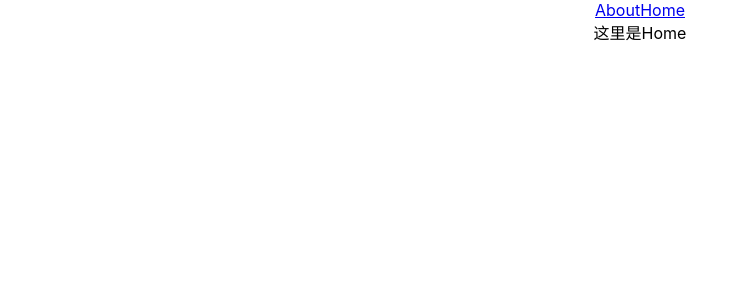
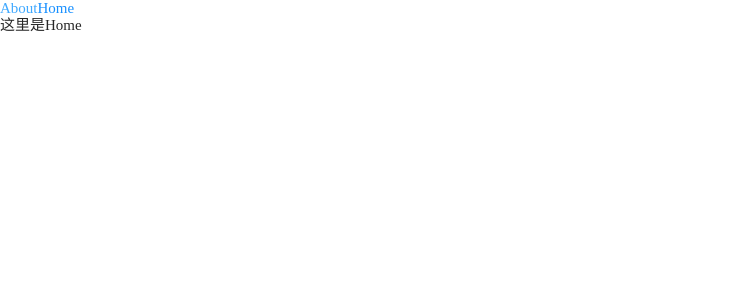
Before and after one commit to 18344501549/react-admin, a React app: page / in a window 1280 px wide. Shown: the top 300 px of the page, without its empty margins (0-749 px from the left). Built offline with nearby package versions, Linux system fonts and the light colour scheme.

Commit message:
添加scss配置文件和安装and
添加配置文件和ui组件库

```diff
--- a/package.json
+++ b/package.json
@@ -13,6 +13,7 @@
     "@types/node": "^16.11.66",
     "@types/react": "^18.0.21",
     "@types/react-dom": "^18.0.6",
+    "antd": "^4.23.5",
     "babel-jest": "^27.4.2",
     "babel-loader": "^8.2.3",
     "babel-plugin-named-asset-import": "^0.3.8",
--- a/src/App.scss
+++ b/src/App.scss
@@ -1,38 +1,6 @@
-.App {
-  text-align: center;
+@import './styles/normalize.scss';
+@import './styles/saccConfig.scss';
+@import '~antd/dist/antd.css';
+body {
+  background-color: $color;
 }
-
-.App-logo {
-  height: 40vmin;
-  pointer-events: none;
-}
-
-@media (prefers-reduced-motion: no-preference) {
-  .App-logo {
-    animation: App-logo-spin infinite 20s linear;
-  }
-}
-
-.App-header {
-  background-color: #282c34;
-  min-height: 100vh;
-  display: flex;
-  flex-direction: column;
-  align-items: center;
-  justify-content: center;
-  font-size: calc(10px + 2vmin);
-  color: white;
-}
-
-.App-link {
-  color: #61dafb;
-}
-
-@keyframes App-logo-spin {
-  from {
-    transform: rotate(0deg);
-  }
-  to {
-    transform: rotate(360deg);
-  }
-}
--- a/src/App.tsx
+++ b/src/App.tsx
@@ -3,6 +3,7 @@
 import { Routes, Route, Link } from "react-router-dom";
 import Home from './components/home/home';
 import About from './components/about/about';
+// import { Button } from 'antd';
 import './App.scss';
 
 function App() {
@@ -10,6 +11,7 @@
     <div className="App">
       <Link to={'/about'}>About</Link>
       <Link to={'/'}>Home</Link>
+      {/* <Button type="primary">Button</Button> */}
       <Routes>
       <Route path="/" element={<Home />} />
       <Route path="/about" element={<About />} />
--- /dev/null
+++ b/src/styles/normalize.scss
@@ -0,0 +1,380 @@
+/*! normalize.css v8.0.1 | MIT License | github.com/necolas/normalize.css */
+
+/* Document
+   ========================================================================== */
+
+/**
+ * 1. Correct the line height in all browsers.
+ * 2. Prevent adjustments of font size after orientation changes in iOS.
+ */
+ /* div的默认样式不存在padding和margin为0的情况*/
+ html, body, div, span, applet, object, iframe,
+ h1, h2, h3, h4, h5, h6, p, blockquote, pre,
+ a, abbr, acronym, address, big, cite, code,
+ del, dfn, em, img, ins, kbd, q, s, samp,
+ small, strike, strong, sub, sup, tt, var,
+ b, u, i, center,
+ dl, dt, dd, ol, ul,
+ fieldset, form, label, legend,
+ table, caption, tbody, tfoot, thead, tr, th, td,
+ article, aside, canvas, details, embed,
+ figure, figcaption, footer, header, hgroup,
+ menu, nav, output, ruby, section, summary,
+ time, mark, audio, video {
+   margin: 0;
+   padding: 0;
+   font-size: 100%;
+   font: inherit;
+   vertical-align: baseline;
+ }
+ /* HTML5 display-role reset for older browsers */
+ article, aside, details, figcaption, figure,
+ footer, header, hgroup, menu, nav, section {
+   display: block;
+ }
+ html {
+    line-height: 1.15; /* 1 */
+    -webkit-text-size-adjust: 100%; /* 2 */
+  }
+
+  /* Sections
+     ========================================================================== */
+
+  /**
+   * Remove the margin in all browsers.
+   */
+
+  body {
+    padding: 0;
+    height: 100vh;
+    background-color: #f7f7f7;
+    font-family: 'Microsoft YaHei';
+    font-size: 15px;
+  }
+
+
+
+  /**
+   * Render the `main` element consistently in IE.
+   */
+
+  main {
+    display: block;
+  }
+
+  /**
+   * Correct the font size and margin on `h1` elements within `section` and
+   * `article` contexts in Chrome, Firefox, and Safari.
+   */
+
+
+  /* Grouping content
+     ========================================================================== */
+
+  /**
+   * 1. Add the correct box sizing in Firefox.
+   * 2. Show the overflow in Edge and IE.
+   */
+
+  hr {
+    box-sizing: content-box; /* 1 */
+    height: 0; /* 1 */
+    overflow: visible; /* 2 */
+  }
+
+  /**
+   * 1. Correct the inheritance and scaling of font size in all browsers.
+   * 2. Correct the odd `em` font sizing in all browsers.
+   */
+
+  pre {
+    font-family: monospace, monospace; /* 1 */
+    font-size: 1em; /* 2 */
+  }
+
+  /* Text-level semantics
+     ========================================================================== */
+
+  /**
+   * Remove the gray background on active links in IE 10.
+   */
+
+  a {
+    background-color: transparent;
+    text-decoration: none;
+  }
+
+
+  /**
+   * 1. Remove the bottom border in Chrome 57-
+   * 2. Add the correct text decoration in Chrome, Edge, IE, Opera, and Safari.
+   */
+
+  abbr[title] {
+    border-bottom: none; /* 1 */
+    text-decoration: underline; /* 2 */
+    text-decoration: underline dotted; /* 2 */
+  }
+
+  /**
+   * Add the correct font weight in Chrome, Edge, and Safari.
+   */
+
+  b,
+  strong {
+    font-weight: bolder;
+  }
+
+  /**
+   * 1. Correct the inheritance and scaling of font size in all browsers.
+   * 2. Correct the odd `em` font sizing in all browsers.
+   */
+
+  code,
+  kbd,
+  samp {
+    font-family: monospace, monospace; /* 1 */
+    font-size: 1em; /* 2 */
+  }
+
+  /**
+   * Add the correct font size in all browsers.
+   */
+
+  small {
+    font-size: 80%;
+  }
+
+  /**
+   * Prevent `sub` and `sup` elements from affecting the line height in
+   * all browsers.
+   */
+
+  sub,
+  sup {
+    font-size: 75%;
+    line-height: 0;
+    position: relative;
+    vertical-align: baseline;
+  }
+
+  sub {
+    bottom: -0.25em;
+  }
+
+  sup {
+    top: -0.5em;
+  }
+
+  /* Embedded content
+     ========================================================================== */
+
+  /**
+   * Remove the border on images inside links in IE 10.
+   */
+
+  img {
+    display: block;
+    border-style: none;
+  }
+
+  /* Forms
+     ========================================================================== */
+
+  /**
+   * 1. Change the font styles in all browsers.
+   * 2. Remove the margin in Firefox and Safari.
+   */
+
+  button,
+  input,
+  optgroup,
+  select,
+  textarea {
+    font-family: inherit; /* 1 */
+    font-size: 100%; /* 1 */
+    line-height: 1.15; /* 1 */
+    margin: 0; /* 2 */
+  }
+
+  /**
+   * Show the overflow in IE.
+   * 1. Show the overflow in Edge.
+   */
+
+  button,
+  input { /* 1 */
+    overflow: visible;
+  }
+
+  /**
+   * Remove the inheritance of text transform in Edge, Firefox, and IE.
+   * 1. Remove the inheritance of text transform in Firefox.
+   */
+
+  button,
+  select { /* 1 */
+    text-transform: none;
+  }
+
+  /**
+   * Correct the inability to style clickable types in iOS and Safari.
+   */
+
+  button,
+  [type="button"],
+  [type="reset"],
+  [type="submit"] {
+    -webkit-appearance: button;
+  }
+
+  /**
+   * Remove the inner border and padding in Firefox.
+   */
+
+  button::-moz-focus-inner,
+  [type="button"]::-moz-focus-inner,
+  [type="reset"]::-moz-focus-inner,
+  [type="submit"]::-moz-focus-inner {
+    border-style: none;
+    padding: 0;
+  }
+
+  /**
+   * Restore the focus styles unset by the previous rule.
+   */
+
+  button:-moz-focusring,
+  [type="button"]:-moz-focusring,
+  [type="reset"]:-moz-focusring,
+  [type="submit"]:-moz-focusring {
+    outline: 1px dotted ButtonText;
+  }
+
+  /**
+   * Correct the padding in Firefox.
+   */
+
+  fieldset {
+    padding: 0.35em 0.75em 0.625em;
+  }
+
+  /**
+   * 1. Correct the text wrapping in Edge and IE.
+   * 2. Correct the color inheritance from `fieldset` elements in IE.
+   * 3. Remove the padding so developers are not caught out when they zero out
+   *    `fieldset` elements in all browsers.
+   */
+
+  legend {
+    box-sizing: border-box; /* 1 */
+    color: inherit; /* 2 */
+    display: table; /* 1 */
+    max-width: 100%; /* 1 */
+    padding: 0; /* 3 */
+    white-space: normal; /* 1 */
+  }
+
+  /**
+   * Add the correct vertical alignment in Chrome, Firefox, and Opera.
+   */
+
+  progress {
+    vertical-align: baseline;
+  }
+
+  /**
+   * Remove the default vertical scrollbar in IE 10+.
+   */
+
+  textarea {
+    overflow: auto;
+  }
+
+  /**
+   * 1. Add the correct box sizing in IE 10.
+   * 2. Remove the padding in IE 10.
+   */
+
+//   [type="checkbox"],
+//   [type="radio"] {
+//     box-sizing: border-box; /* 1 */
+//     padding: 0; /* 2 */
+//   }
+
+//   /**
+//    * Correct the cursor style of increment and decrement buttons in Chrome.
+//    */
+
+//   [type="number"]::-webkit-inner-spin-button,
+//   [type="number"]::-webkit-outer-spin-button {
+//     height: auto;
+//   }
+
+  /**
+   * 1. Correct the odd appearance in Chrome and Safari.
+   * 2. Correct the outline style in Safari.
+   */
+
+//   [type="search"] {
+//     -webkit-appearance: textfield; /* 1 */
+//     outline-offset: -2px; /* 2 */
+//   }
+
+//   /**
+//    * Remove the inner padding in Chrome and Safari on macOS.
+//    */
+
+//   [type="search"]::-webkit-search-decoration {
+//     -webkit-appearance: none;
+//   }
+
+  /**
+   * 1. Correct the inability to style clickable types in iOS and Safari.
+   * 2. Change font properties to `inherit` in Safari.
+   */
+
+  ::-webkit-file-upload-button {
+    -webkit-appearance: button; /* 1 */
+    font: inherit; /* 2 */
+  }
+
+  /* Interactive
+     ========================================================================== */
+
+  /*
+   * Add the correct display in Edge, IE 10+, and Firefox.
+   */
+
+  details {
+    display: block;
+  }
+
+  /*
+   * Add the correct display in all browsers.
+   */
+
+  summary {
+    display: list-item;
+  }
+
+  /* Misc
+     ========================================================================== */
+
+  /**
+   * Add the correct display in IE 10+.
+   */
+
+  template {
+    display: none;
+  }
+
+  /**
+   * Add the correct display in IE 10.
+   */
+
+  [hidden] {
+    display: none;
+  }
+
+  ul, li { list-style: none; }
--- /dev/null
+++ b/src/styles/saccConfig.scss
@@ -0,0 +1 @@
+$color:#fff;
```
Also changed, not shown: 1 other file (tests, documents, lock files or other folders).
